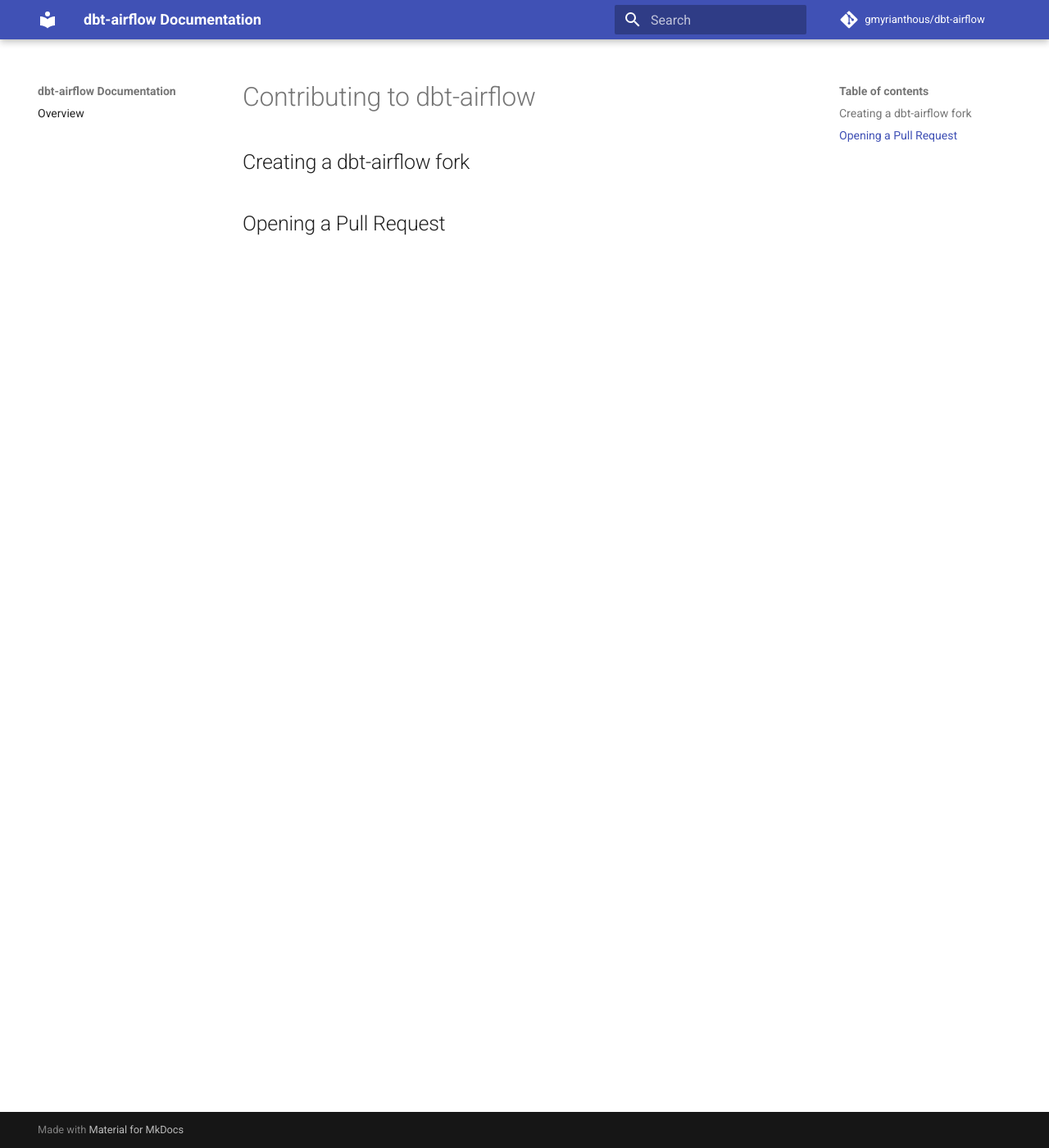
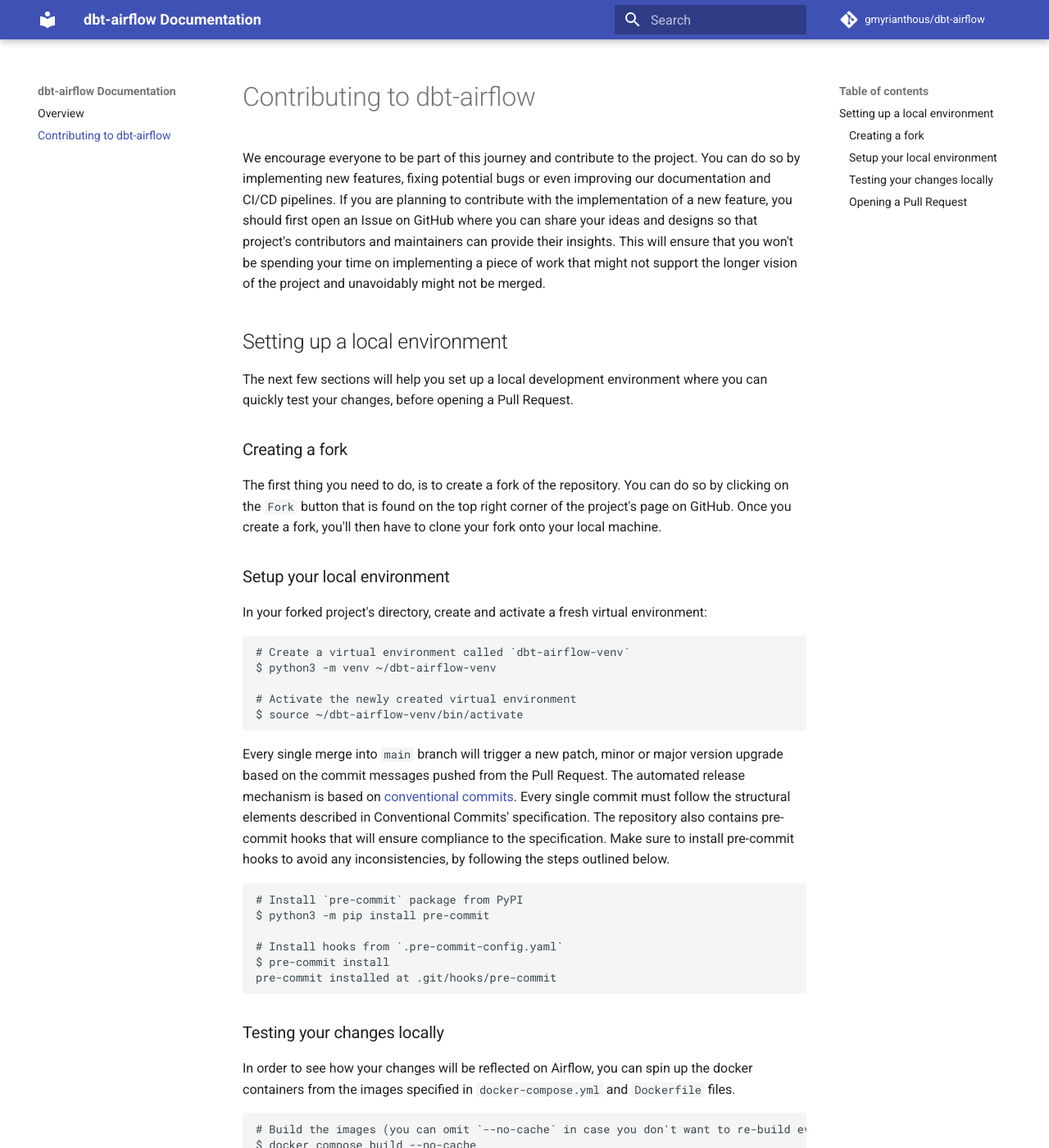
Before and after one commit to gmyrianthous/dbt-airflow, an MkDocs documentation site: the page built from docs/contributing.md, in a window 1280 px wide and 1400 px high. Shown: the whole window at 82% size. Built offline with MkDocs 1.6.1 and Material for MkDocs 9.7.7, drawn with Linux system fonts in a browser that asks for light colours; comment, search, counter and statistics services are not loaded; some of the changed text lies outside the part shown.

Commit message:
chore(docs): Add documentation for project contributions (#79)

````diff
--- a/docs/contributing.md
+++ b/docs/contributing.md
@@ -1,7 +1,101 @@
 # Contributing to dbt-airflow
+We encourage everyone to be part of this journey and contribute to the project. You can do so by implementing new
+features, fixing potential bugs or even improving our documentation and CI/CD pipelines. If you are planning to
+contribute with the implementation of a new feature, you should first open an Issue on GitHub where you can share your
+ideas and designs so that project's contributors and maintainers can provide their insights. This will ensure that you
+won't be spending your time on implementing a piece of work that might not support the longer vision of the project and
+unavoidably might not be merged.
 
 
-## Creating a dbt-airflow fork
+## Setting up a local environment
+The next few sections will help you set up a local development environment where you can quickly test your changes,
+before opening a Pull Request.
+
+### Creating a fork
+
+The first thing you need to do, is to create a fork of the repository. You can do so by clicking on the `Fork`
+button that is found on the top right corner of the project's page on GitHub. Once you create a fork, you'll then have
+to clone your fork onto your local machine.
+
+### Setup your local environment
+In your forked project's directory, create and activate a fresh virtual environment:
+```bash
+# Create a virtual environment called `dbt-airflow-venv`
+$ python3 -m venv ~/dbt-airflow-venv
+
+# Activate the newly created virtual environment
+$ source ~/dbt-airflow-venv/bin/activate
+```
+
+Every single merge into `main` branch will trigger a new patch, minor or major version upgrade based on the commit
+messages pushed  from the Pull Request.
+The automated release mechanism is based on
+[conventional commits](https://www.conventionalcommits.org/en/v1.0.0/#summary).
+Every single commit must follow the structural elements described in Conventional Commits' specification.
+The repository also contains pre-commit hooks that will ensure compliance to the specification.
+Make sure to install pre-commit hooks to avoid any inconsistencies, by following the steps outlined below.
+```bash
+# Install `pre-commit` package from PyPI
+$ python3 -m pip install pre-commit
+
+# Install hooks from `.pre-commit-config.yaml`
+$ pre-commit install
+pre-commit installed at .git/hooks/pre-commit
+```
+
+### Testing your changes locally
+In order to see how your changes will be reflected on Airflow, you can spin up the docker containers from the images
+specified in `docker-compose.yml` and `Dockerfile` files.
+
+```bash
+# Build the images (you can omit `--no-cache` in case you don't want to re-build every layer)
+$ docker compose build --no-cache
+
+# Run the containers
+$ docker compose up
+```
+Basically, the commands above will spin up the following containers:
+- An Airflow instance whose webserver can be accessd on `localhost:808` (use `airflow` and `airflow` in user/pass credentials)
+- A postgres instance containing the popular Sakila data, where dbt models can materialize
+- A container that gives you access to `dbt` CLI where you can run further `dbt` commands
+
+The Postgres instance can be accessed in the following way (note that default port was changed to `5433` given that we
+have an additional postgres instance for Airflow itself):
+```bash
+# Get the id of the running postgres-sakila container
+$ docker ps
+
+# Enter the running container
+$ docker exec -it <container-id> /bin/bash
+
+# Enter psql
+$ psql -U postgres -p 5433
+```
+
+You will now be able to run Airflow DAGs authored with the use of `dbt-airflow` where you can also evaluate results
+either on the Airflow UI (webserver) or on the local database itself.
 
 
-## Opening a Pull Request
+
+
+Additionally, you need to make sure that all tests pass successfully. This project uses `poetry` tool for
+dependency management. You'll have to install `poetry` and install the dependencies specified in `pyproject.toml`.
+```bash
+# Install poetry
+$ python3 -m pip install poetry==1.3
+
+# Install dependencies
+$ poetry install
+```
+
+If you'd like to run the tests, make sure to do so within the poetry environment, as  shown below.
+```bash
+# Run all tests
+poetry run pytest tests
+
+# Run test(s) with specific prefix or specific name
+poetry run pytest tests -k "test_some_prefix_or_full_test_name"
+```
+
+
+### Opening a Pull Request
--- a/mkdocs.yml
+++ b/mkdocs.yml
@@ -11,6 +11,7 @@
 
 nav:
   - Overview: index.md
+  - Contributing to dbt-airflow: contributing.md
 
 plugins:
   - search
````
Also changed, not shown: README.md (+0 -58 lines).
